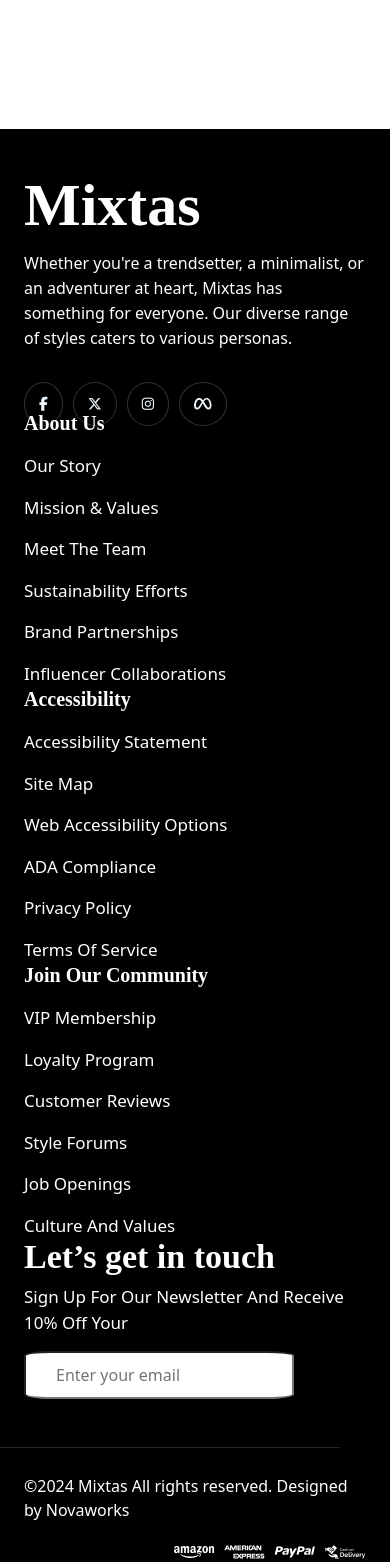
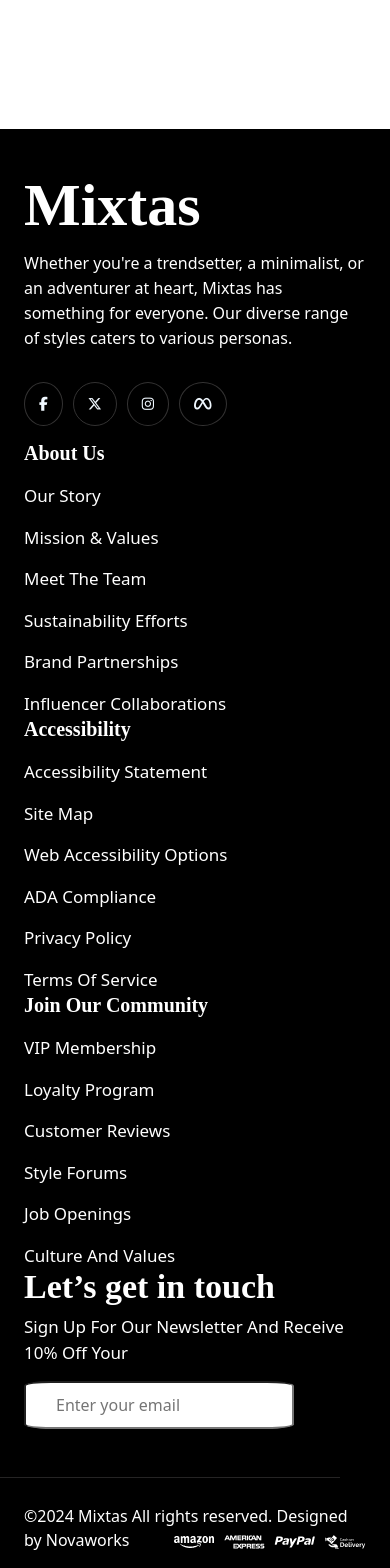
Before and after one commit to Santhosh1-git/mixtas, a React (Vite) app: page /favorite in a window 390 px wide. Shown: the part 1384-2952 px from the top of the page. Built offline with nearby package versions, Linux system fonts and the light colour scheme.

Commit message:
mquery 768px header and footer

```diff
--- a/src/assets/Endbar.css
+++ b/src/assets/Endbar.css
@@ -87,10 +87,34 @@
         padding: 14px;
         border: 1px solid rgb(51, 50, 50);
         border-radius: 50%;
-        margin-right: 10px;
-        font-size: 14px;
-        margin-top: 15px;
+        margin-right: 10px !important ;
+        font-size: 14px !important ;
+        margin-top: 15px !important ;
         color: aliceblue !important;
         transition: 1s !important;
     }
 }
+
+@media screen and (max-width:768px) {
+    .end_bar{
+        max-width:auto !important
+    }
+
+ #content_1 i {
+        padding: 14px;
+        border: 1px solid rgb(51, 50, 50);
+        border-radius: 50%;
+        margin-right: 10px !important ;
+        font-size: 14px !important ;
+        margin-top: 15px !important ;
+        margin-bottom: 30px !important;
+        color: aliceblue !important;
+        transition: 1s !important;
+    }
+    .ads_img {
+        text-align: end;
+        height: 100% !important;
+        width: 100% !important;
+        margin-top: -40px !important;
+    }
+}
--- a/src/assets/Header.css
+++ b/src/assets/Header.css
@@ -271,3 +271,29 @@ a{
         width: auto !important;
     }
 }
+
+
+@media screen and (max-width:768px) {
+    .head-to-container{
+        width:auto !important;
+    }
+    .header>h5 {
+        font-size: 84px;
+        font-weight: 1000;
+        text-align: center !important;
+        padding-bottom: 60px !important;
+        margin-top: -41px;
+        margin-left: -4rem !important;
+        font-family: serif;
+    }
+    #icon_div {
+        margin-top: -53px !important ;
+        margin-left: 537px !important ;
+    }
+    #icon_div i {
+        margin-right: 27px !important;
+        font-size: 20px !important;
+        color: black !important;
+    }
+
+}
```
